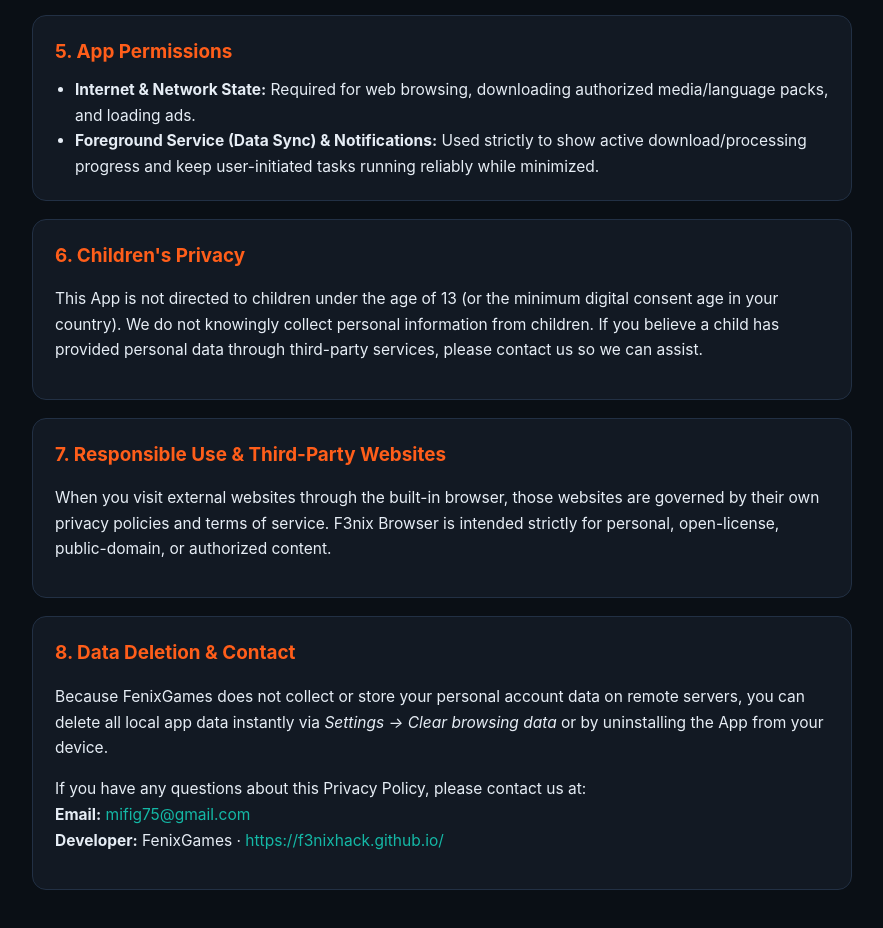
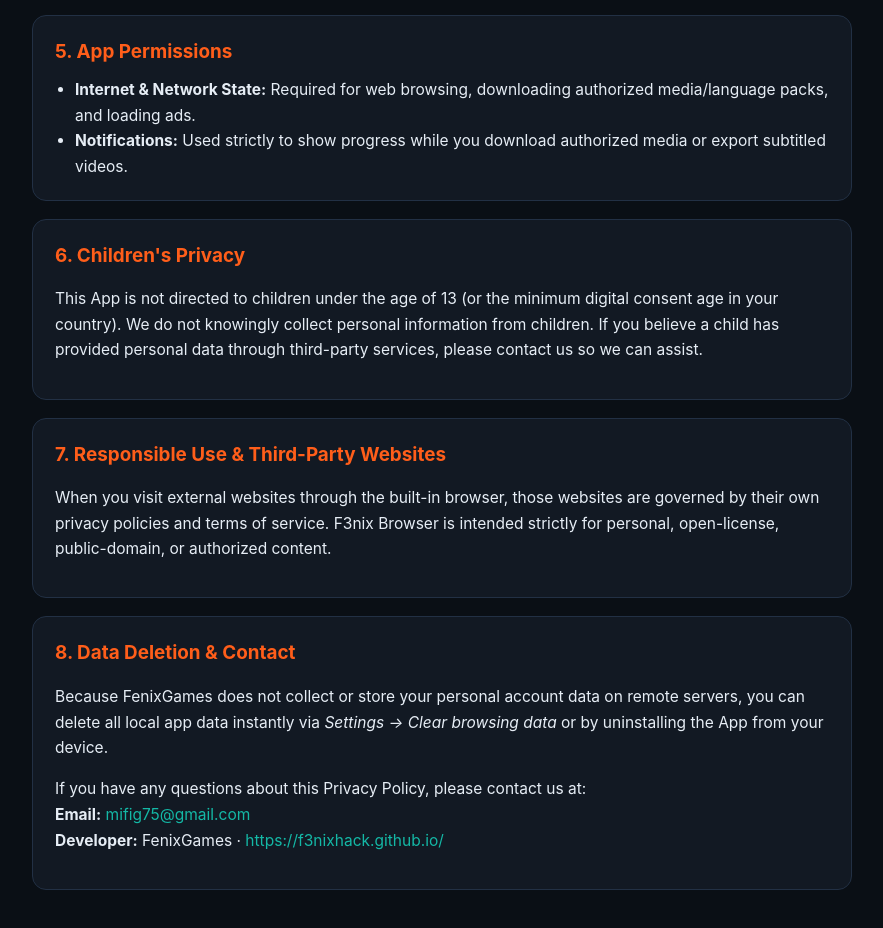
Before and after one commit to f3nixhack/f3nixhack.github.io, a plain HTML site: page f3nix-browser-privacy.html in a window 1280 px wide. Shown: the part 1486-2414 px from the top of the page, without its empty margins (198-1081 px from the left). Drawn offline with Linux system fonts and the light colour scheme.

Commit message:
Update F3nix Browser privacy policy permissions (removed foreground service)

```diff
--- a/f3nix-browser-privacy.html
+++ b/f3nix-browser-privacy.html
@@ -164,7 +164,7 @@
       <h2>5. App Permissions</h2>
       <ul>
         <li><strong>Internet &amp; Network State:</strong> Required for web browsing, downloading authorized media/language packs, and loading ads.</li>
-        <li><strong>Foreground Service (Data Sync) &amp; Notifications:</strong> Used strictly to show active download/processing progress and keep user-initiated tasks running reliably while minimized.</li>
+        <li><strong>Notifications:</strong> Used strictly to show progress while you download authorized media or export subtitled videos.</li>
       </ul>
     </section>
 
```
